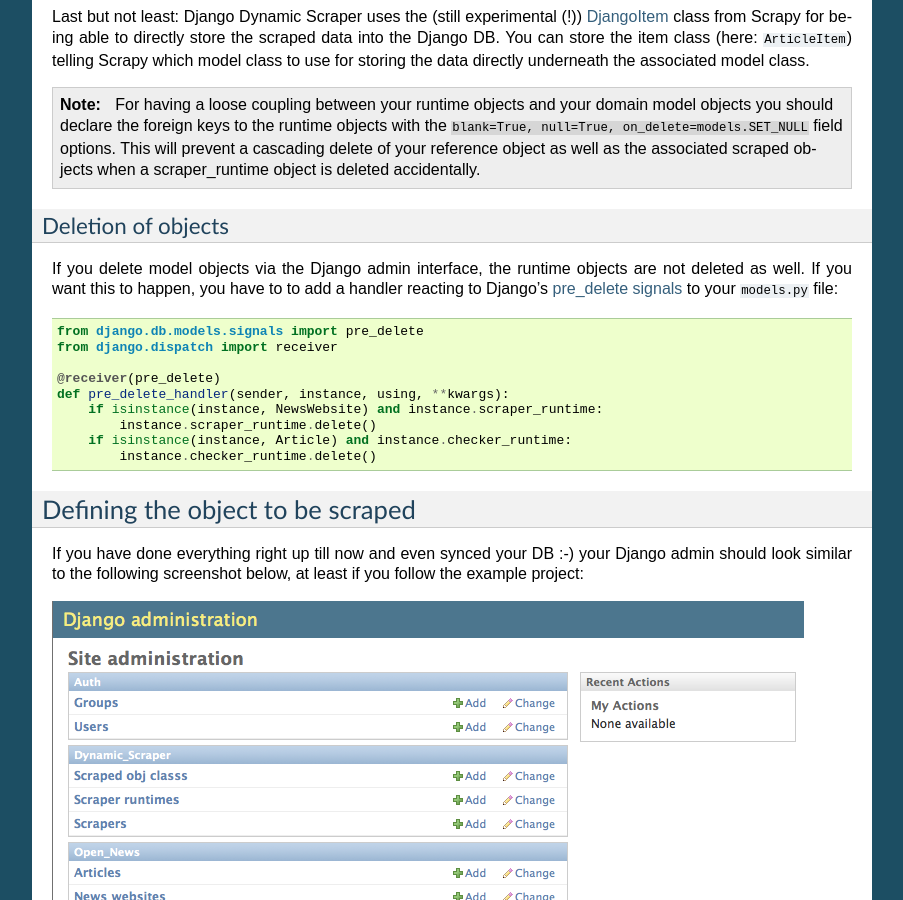
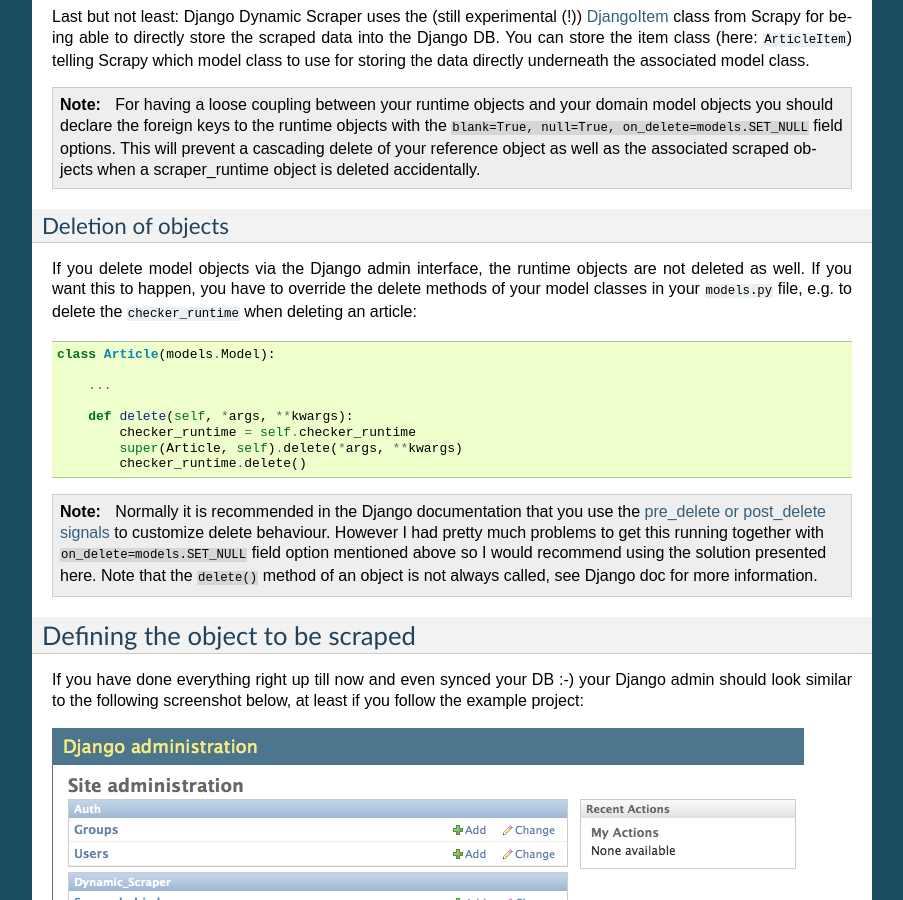
Before and after one commit to xmas7/django-dynamic-scraper, a Sphinx documentation site: the page built from docs/getting_started.rst, in a window 1280 px wide and 900 px high, scrolled down 2506 px. Shown: the whole window, without its empty margins (198-1101 px from the left). Built offline with Sphinx 7.4.7, drawn with Linux system fonts in a browser that asks for light colours.

Commit message:
Changed recommended way for add runtime delete functionality to domain model classes

```diff
--- a/docs/getting_started.rst
+++ b/docs/getting_started.rst
@@ -168,19 +168,24 @@
 -------------------
 
 If you delete model objects via the Django admin interface, the runtime objects are not
-deleted as well. If you want this to happen, you have to to add a handler reacting to
-Django's `pre_delete signals <https://docs.djangoproject.com/en/dev/topics/db/models/#overriding-model-methods>`_
-to your ``models.py`` file::
+deleted as well. If you want this to happen, you have to override the delete methods of your model classes
+in your ``models.py`` file, e.g. to delete the ``checker_runtime`` when deleting an article::
 
-	from django.db.models.signals import pre_delete
-	from django.dispatch import receiver
+	class Article(models.Model):
 
-	@receiver(pre_delete)
-	def pre_delete_handler(sender, instance, using, **kwargs):
-	    if isinstance(instance, NewsWebsite) and instance.scraper_runtime:
-	        instance.scraper_runtime.delete()
-	    if isinstance(instance, Article) and instance.checker_runtime:
-	        instance.checker_runtime.delete()
+	    ...
+
+	    def delete(self, *args, **kwargs):
+	        checker_runtime = self.checker_runtime
+	        super(Article, self).delete(*args, **kwargs)
+	        checker_runtime.delete()
+
+.. note::
+   Normally it is recommended in the Django documentation that you use the
+   `pre_delete or post_delete signals <https://docs.djangoproject.com/en/dev/topics/db/models/#overriding-model-methods>`_ to customize
+   delete behaviour. However I had pretty much problems to get this running together with
+   ``on_delete=models.SET_NULL`` field option mentioned above so I would recommend using the solution presented here.
+   Note that the ``delete()`` method of an object is not always called, see Django doc for more information.
 
 .. _DjangoItem: http://readthedocs.org/docs/scrapy/en/latest/experimental/djangoitems.html
 
```
Also changed, not shown: 3 other files.
